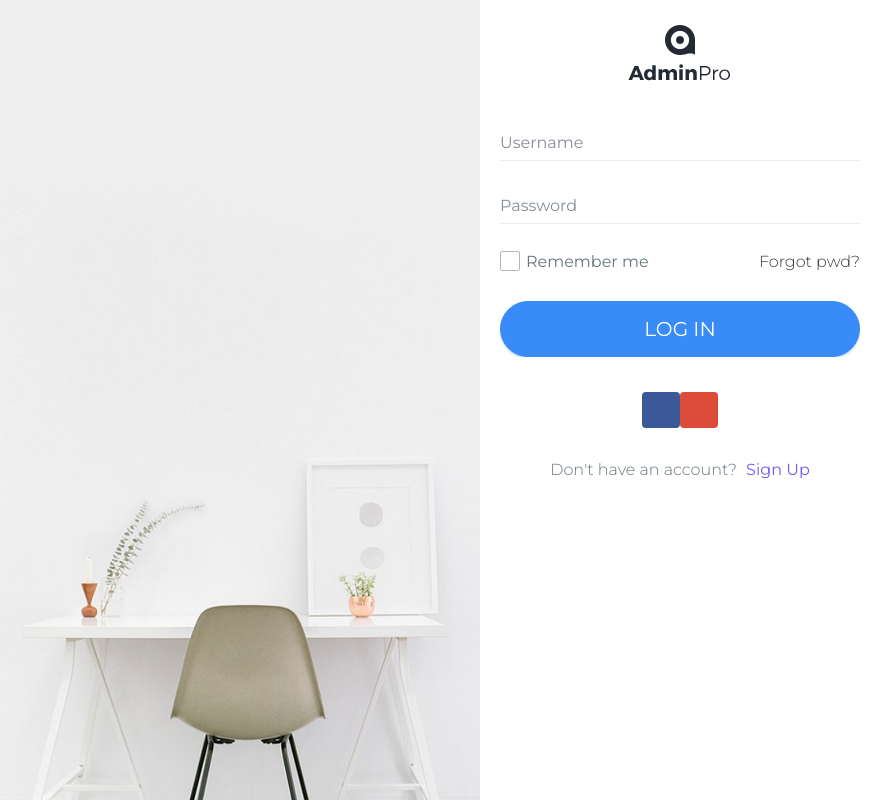
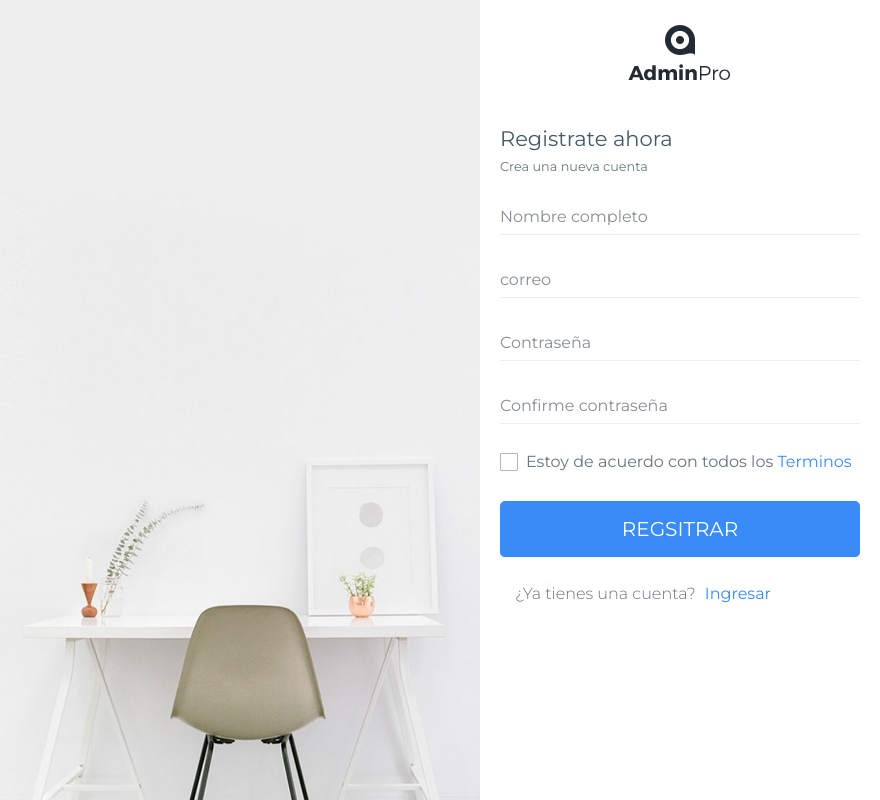
Before and after one commit to FcoSuastegui/adminpro, an Angular app: page /register in a window 1280 px wide. Shown: the whole page, without its empty margins (400-1280 px from the left). Built offline with nearby package versions, Linux system fonts and the light colour scheme; a web font is replaced by a local one.

Commit message:
Agregando el nuevo componente register con su contenido, ademas que se agrego en las rutas

```diff
--- a/src/app/app.module.ts
+++ b/src/app/app.module.ts
@@ -12,6 +12,7 @@ import { SidebarComponent } from './shared/sidebar/sidebar.component';
 import { BreadcrumbsComponent } from './shared/breadcrumbs/breadcrumbs.component';
 import { RoutesRoutingModule } from './app.routes';
 import { PagesComponent } from './pages/pages.component';
+import { RegisterComponent } from './login/register.component';
 
 @NgModule({
   declarations: [
@@ -24,7 +25,8 @@ import { PagesComponent } from './pages/pages.component';
     HeaderComponent,
     SidebarComponent,
     BreadcrumbsComponent,
-    PagesComponent
+    PagesComponent,
+    RegisterComponent
   ],
   imports: [
     BrowserModule,
--- a/src/app/app.routes.ts
+++ b/src/app/app.routes.ts
@@ -2,8 +2,10 @@
 import { Routes, RouterModule } from '@angular/router';
 import { NgModule } from '@angular/core';
 
+import { LoginComponent } from './login/login.component';
+import { RegisterComponent } from './login/register.component';
+
 import { DashboardComponent } from './pages/dashboard/dashboard.component';
-import { LoginComponent } from './login/login.component';
 import { ProgressComponent } from './pages/progress/progress.component';
 import { NopagefoundComponent } from './shared/nopagefound/nopagefound.component';
 import { Graficas1Component } from './pages/graficas1/graficas1.component';
@@ -18,7 +20,7 @@ const routes: Routes = [
 
     ]},
     { path: 'login', component: LoginComponent },
-    { path: 'register', component: LoginComponent },
+    { path: 'register', component: RegisterComponent },
     { path: '**', component: NopagefoundComponent },
 ];
 
--- a/src/app/login/login.component.html
+++ b/src/app/login/login.component.html
@@ -8,25 +8,25 @@
                 <a href="javascript:void(0)" class="text-center db"><img src="../assets/images/logo-icon.png" alt="Home" /><br/><img src="../assets/images/logo-text.png" alt="Home" /></a>
                 <div class="form-group m-t-40">
                     <div class="col-xs-12">
-                        <input class="form-control" type="text" required="" placeholder="Username">
+                        <input class="form-control" type="text" required="" placeholder="Usuario">
                     </div>
                 </div>
                 <div class="form-group">
                     <div class="col-xs-12">
-                        <input class="form-control" type="password" required="" placeholder="Password">
+                        <input class="form-control" type="password" required="" autocomplete="false" placeholder="Contraseña">
                     </div>
                 </div>
                 <div class="form-group row">
                     <div class="col-md-12">
                         <div class="checkbox checkbox-primary pull-left p-t-0">
                             <input id="checkbox-signup" type="checkbox" class="filled-in chk-col-light-blue">
-                            <label for="checkbox-signup"> Remember me </label>
+                            <label for="checkbox-signup"> Recordarme </label>
                         </div>
-                        <a href="javascript:void(0)" id="to-recover" class="text-dark pull-right"><i class="fa fa-lock m-r-5"></i> Forgot pwd?</a> </div>
+                        <a href="javascript:void(0)" id="to-recover" class="text-dark pull-right"><i class="fa fa-lock m-r-5"></i> ¿Olvide contraseña?</a> </div>
                 </div>
                 <div class="form-group text-center m-t-20">
                     <div class="col-xs-12">
-                        <button class="btn btn-info btn-lg btn-block text-uppercase btn-rounded" type="submit">Log In</button>
+                        <button class="btn btn-info btn-lg btn-block text-uppercase btn-rounded" type="submit">Ingresa</button>
                     </div>
                 </div>
                 <div class="row">
@@ -39,25 +39,25 @@
                 </div>
                 <div class="form-group m-b-0">
                     <div class="col-sm-12 text-center">
-                        Don't have an account? <a href="pages-register2.html" class="text-primary m-l-5"><b>Sign Up</b></a>
+                        ¿No tienes una cuenta? <a href="pages-register2.html" class="text-primary m-l-5"><b>Registrar</b></a>
                     </div>
                 </div>
             </form>
             <form class="form-horizontal" id="recoverform" action="index.html">
                 <div class="form-group ">
                     <div class="col-xs-12">
-                        <h3>Recover Password</h3>
-                        <p class="text-muted">Enter your Email and instructions will be sent to you! </p>
+                        <h3>Recuperar contraseña</h3>
+                        <p class="text-muted">Ingresa tu correo y las instrucciones se te enviaran! </p>
                     </div>
                 </div>
                 <div class="form-group ">
                     <div class="col-xs-12">
-                        <input class="form-control" type="text" required="" placeholder="Email">
+                        <input class="form-control" type="text" required="" placeholder="Correo">
                     </div>
                 </div>
                 <div class="form-group text-center m-t-20">
                     <div class="col-xs-12">
-                        <button class="btn btn-primary btn-lg btn-block text-uppercase waves-effect waves-light" type="submit">Reset</button>
+                        <button class="btn btn-primary btn-lg btn-block text-uppercase waves-effect waves-light" type="submit">Enviar</button>
                     </div>
                 </div>
             </form>
--- /dev/null
+++ b/src/app/login/register.component.html
@@ -0,0 +1,55 @@
+<!-- Main wrapper - style you can find in pages.scss -->
+<!-- ============================================================== -->
+<section id="wrapper" class="login-register login-sidebar" style="background-image:url(../assets/images/background/login-register.jpg);">
+    <div class="login-box card">
+        <div class="card-body">
+            <form class="form-horizontal form-material" id="loginform" action="index.html">
+                <a href="javascript:void(0)" class="text-center db">
+                    <img src="../assets/images/logo-icon.png" alt="Home" /><br/>
+                    <img src="../assets/images/logo-text.png" alt="Home" />
+                </a>
+                <h3 class="box-title m-t-40 m-b-0">Registrate ahora</h3><small>Crea una nueva cuenta</small>
+                <div class="form-group m-t-20">
+                    <div class="col-xs-12">
+                        <input class="form-control" type="text" required="" placeholder="Nombre completo">
+                    </div>
+                </div>
+                <div class="form-group ">
+                    <div class="col-xs-12">
+                        <input class="form-control" type="text" required="" placeholder="correo">
+                    </div>
+                </div>
+                <div class="form-group ">
+                    <div class="col-xs-12">
+                        <input class="form-control" type="password" required="" autocomplete="false" placeholder="Contraseña">
+                    </div>
+                </div>
+                <div class="form-group">
+                    <div class="col-xs-12">
+                        <input class="form-control" type="password" required="" autocomplete="false" placeholder="Confirme contraseña">
+                    </div>
+                </div>
+                <div class="form-group row">
+                    <div class="col-md-12">
+                        <div class="checkbox checkbox-primary p-t-0">
+                            <input id="checkbox-signup" type="checkbox">
+                            <label for="checkbox-signup"> Estoy de acuerdo con todos los <a href="#">Terminos</a></label>
+                        </div>
+                    </div>
+                </div>
+                <div class="form-group text-center m-t-20">
+                    <div class="col-xs-12">
+                        <button class="btn btn-info btn-lg btn-block text-uppercase waves-effect waves-light" type="submit">Regsitrar</button>
+                    </div>
+                </div>
+                <div class="form-group m-b-0">
+                    <div class="col-sm-12 text-center">
+                        <p>¿Ya tienes una cuenta? <a href="pages-login-2.html" class="text-info m-l-5"><b>Ingresar</b></a></p>
+                    </div>
+                </div>
+            </form>
+        </div>
+    </div>
+</section>
+<!-- ============================================================== -->
+<!-- End Wrapper -->
--- /dev/null
+++ b/src/app/login/register.component.ts
@@ -0,0 +1,15 @@
+import { Component, OnInit } from '@angular/core';
+
+@Component({
+  selector: 'app-register',
+  templateUrl: './register.component.html',
+  styleUrls: ['./login.component.css']
+})
+export class RegisterComponent implements OnInit {
+
+  constructor() { }
+
+  ngOnInit() {
+  }
+
+}
```
